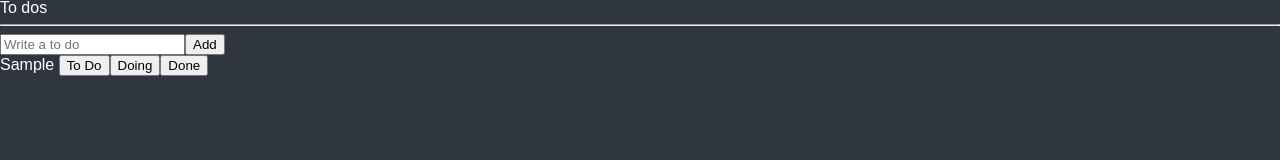
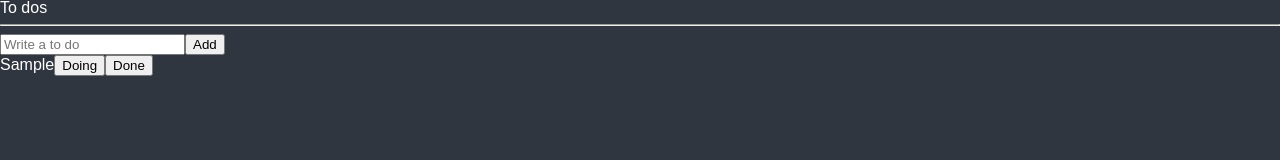
Before and after one commit to gyuhyuk/React-Todo-App, a React (Create React App) app: page / in a window 1280 px wide. Both pictures are taken after typing "Sample" into the empty fields and a click on the button "Add". Shown: the top 160 px of the page. Built offline with nearby package versions, Linux system fonts and the light colour scheme.

Commit message:
#6.13 Categories

```diff
--- a/src/components/ToDo.tsx
+++ b/src/components/ToDo.tsx
@@ -1,11 +1,32 @@
-import { IToDo } from "./atoms";
+import { useRecoilState } from "recoil";
+import { IToDo, toDoState } from "./atoms";
 
-const ToDo = ({ text }: IToDo) => {
+const ToDo = ({ text, category, id }: IToDo) => {
+  const setToDos = useRecoilState(toDoState);
+  const onClick = (event: React.MouseEvent<HTMLButtonElement>) => {
+    const {
+      currentTarget: { name },
+    } = event;
+  };
+
   return (
     <li>
-      <span>{text}</span> <button>To Do</button>
-      <button>Doing</button>
-      <button>Done</button>
+      <span>{text}</span>
+      {category !== "DOING" && (
+        <button name="DOING" onClick={onClick}>
+          Doing
+        </button>
+      )}
+      {category !== "TODO" && (
+        <button name="TODO" onClick={onClick}>
+          To Do
+        </button>
+      )}
+      {category !== "DONE" && (
+        <button name="DONE" onClick={onClick}>
+          Done
+        </button>
+      )}
     </li>
   );
 };
```
